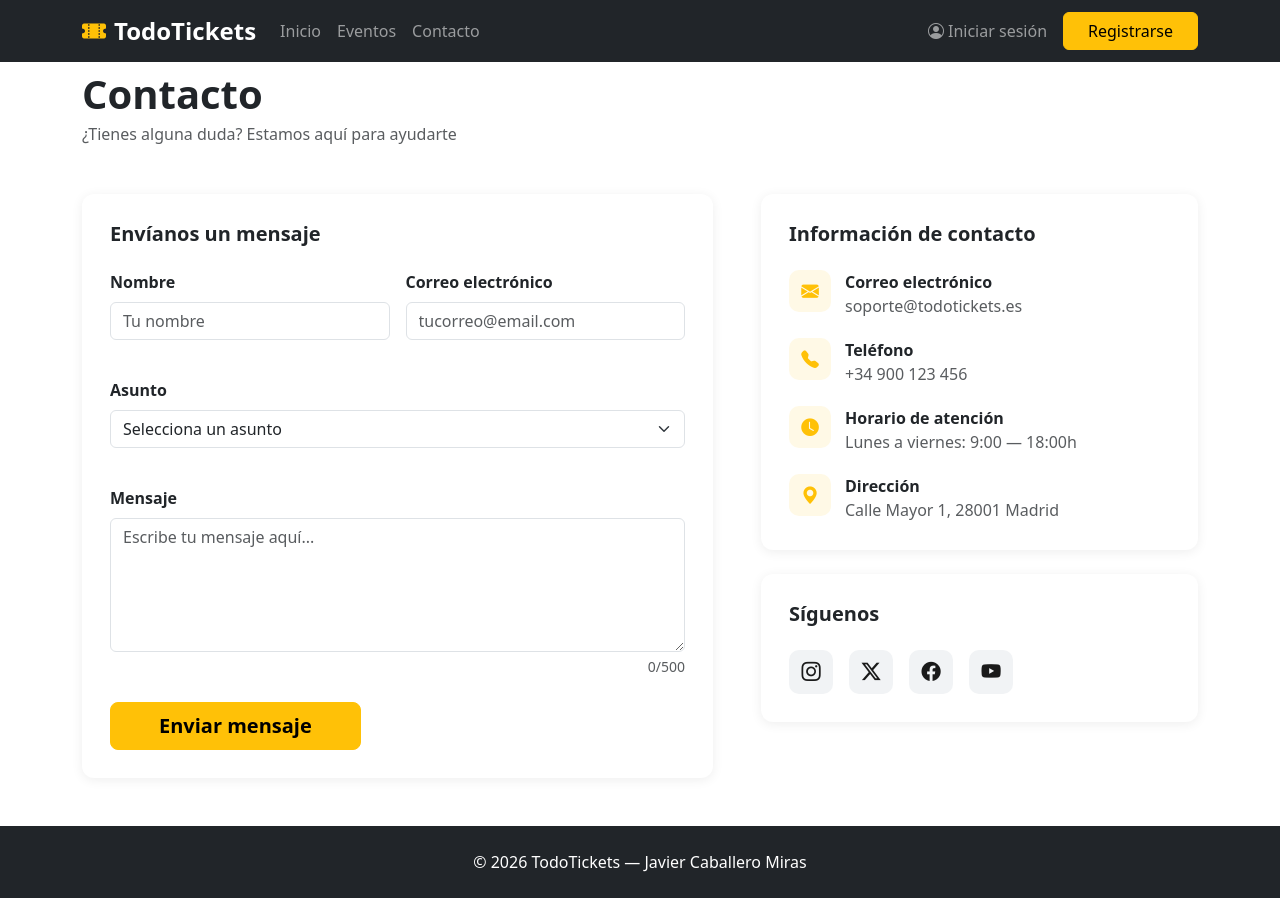
After one commit to JavierCM990/TFG_JavierCaballeroMiras, a PHP site: page /contacto.php in a window 1280 px wide. The commit adds this page. Run offline with PHP 8.4, Linux system fonts and the light colour scheme.

Commit message:
Páginas login, registro y contacto completadas

```diff
--- /dev/null
+++ b/src/contacto.php
@@ -0,0 +1,149 @@
+<!DOCTYPE html>
+<html lang="es">
+<head>
+  <meta charset="UTF-8">
+  <meta name="viewport" content="width=device-width, initial-scale=1.0">
+  <title>Contacto — TodoTickets</title>
+  <link href="https://cdn.jsdelivr.net/npm/bootstrap@5.3.3/dist/css/bootstrap.min.css" rel="stylesheet">
+  <link href="https://cdn.jsdelivr.net/npm/bootstrap-icons@1.11.3/font/bootstrap-icons.min.css" rel="stylesheet">
+  <link href="media/css/estilos.css" rel="stylesheet">
+  <link href="media/css/contacto.css" rel="stylesheet">
+</head>
+<body>
+
+  <?php include 'comun/navbar.php'; ?>
+
+  <!-- CABECERA -->
+  <section class="cabecera-pagina">
+    <div class="container">
+      <h1 class="fw-bold mb-1">Contacto</h1>
+      <p class="text-muted mb-0">¿Tienes alguna duda? Estamos aquí para ayudarte</p>
+    </div>
+  </section>
+
+  <!-- CONTENIDO -->
+  <div class="container my-5">
+    <div class="row g-5">
+
+      <!-- FORMULARIO -->
+      <div class="col-lg-7">
+        <div class="tarjeta-contacto">
+          <h5 class="fw-bold mb-4">Envíanos un mensaje</h5>
+
+          <form id="formulario-contacto" novalidate>
+
+            <div class="row g-3 mb-3">
+              <div class="col-md-6">
+                <label class="form-label fw-semibold">Nombre</label>
+                <div class="input-group">
+                  <input type="text" class="form-control" id="nombre" placeholder="Tu nombre" required>
+                </div>
+                <div class="error-campo" id="error-nombre"></div>
+              </div>
+              <div class="col-md-6">
+                <label class="form-label fw-semibold">Correo electrónico</label>
+                <div class="input-group">
+                  <input type="email" class="form-control" id="correo" placeholder="tucorreo@email.com" required>
+                </div>
+                <div class="error-campo" id="error-correo"></div>
+              </div>
+            </div>
+
+            <div class="mb-3">
+              <label class="form-label fw-semibold">Asunto</label>
+              <div class="input-group">
+                <select class="form-select" id="asunto">
+                  <option value="">Selecciona un asunto</option>
+                  <option value="compra">Problema con una compra</option>
+                  <option value="evento">Información sobre un evento</option>
+                  <option value="cuenta">Problema con mi cuenta</option>
+                  <option value="reembolso">Solicitud de reembolso</option>
+                  <option value="otro">Otro</option>
+                </select>
+              </div>
+              <div class="error-campo" id="error-asunto"></div>
+            </div>
+
+            <div class="mb-4">
+              <label class="form-label fw-semibold">Mensaje</label>
+              <textarea class="form-control" id="mensaje" rows="5" placeholder="Escribe tu mensaje aquí..." required></textarea>
+              <div class="d-flex justify-content-between mt-1">
+                <div class="error-campo" id="error-mensaje"></div>
+                <small class="text-muted"><span id="contador-caracteres">0</span>/500</small>
+              </div>
+            </div>
+
+            <button type="submit" class="btn btn-warning fw-bold btn-lg px-5">Enviar mensaje</button>
+
+          </form>
+
+          <!-- Mensaje de éxito -->
+          <div id="mensaje-exito" class="alerta-exito d-none mt-4">
+            <i class="bi bi-check-circle-fill me-2"></i>
+            ¡Mensaje enviado correctamente! Te responderemos en menos de 24 horas.
+          </div>
+
+        </div>
+      </div>
+
+      <!-- INFO CONTACTO -->
+      <div class="col-lg-5">
+
+        <div class="tarjeta-contacto mb-4">
+          <h5 class="fw-bold mb-4">Información de contacto</h5>
+
+          <div class="info-item">
+            <div class="info-icono"><i class="bi bi-envelope-fill"></i></div>
+            <div>
+              <p class="fw-semibold mb-0">Correo electrónico</p>
+              <p class="text-muted mb-0">soporte@todotickets.es</p>
+            </div>
+          </div>
+
+          <div class="info-item">
+            <div class="info-icono"><i class="bi bi-telephone-fill"></i></div>
+            <div>
+              <p class="fw-semibold mb-0">Teléfono</p>
+              <p class="text-muted mb-0">+34 900 123 456</p>
+            </div>
+          </div>
+
+          <div class="info-item">
+            <div class="info-icono"><i class="bi bi-clock-fill"></i></div>
+            <div>
+              <p class="fw-semibold mb-0">Horario de atención</p>
+              <p class="text-muted mb-0">Lunes a viernes: 9:00 — 18:00h</p>
+            </div>
+          </div>
+
+          <div class="info-item">
+            <div class="info-icono"><i class="bi bi-geo-alt-fill"></i></div>
+            <div>
+              <p class="fw-semibold mb-0">Dirección</p>
+              <p class="text-muted mb-0">Calle Mayor 1, 28001 Madrid</p>
+            </div>
+          </div>
+
+        </div>
+
+        <!-- Redes sociales -->
+        <div class="tarjeta-contacto">
+          <h5 class="fw-bold mb-4">Síguenos</h5>
+          <div class="d-flex gap-3">
+            <a href="#" class="btn-red-social"><i class="bi bi-instagram"></i></a>
+            <a href="#" class="btn-red-social"><i class="bi bi-twitter-x"></i></a>
+            <a href="#" class="btn-red-social"><i class="bi bi-facebook"></i></a>
+            <a href="#" class="btn-red-social"><i class="bi bi-youtube"></i></a>
+          </div>
+        </div>
+
+      </div>
+    </div>
+  </div>
+
+  <?php include 'comun/footer.php'; ?>
+
+  <script src="https://cdn.jsdelivr.net/npm/bootstrap@5.3.3/dist/js/bootstrap.bundle.min.js"></script>
+  <script src="media/js/contacto.js"></script>
+</body>
+</html>
--- /dev/null
+++ b/src/media/css/contacto.css
@@ -0,0 +1,78 @@
+.tarjeta-contacto {
+  background: #fff;
+  border-radius: 12px;
+  padding: 28px;
+  box-shadow: 0 2px 12px rgba(0,0,0,0.07);
+}
+
+.error-campo {
+  color: #dc3545;
+  font-size: 0.82rem;
+  margin-top: 4px;
+  min-height: 18px;
+}
+
+.input-group .form-control:focus,
+.input-group .form-select:focus {
+  border-color: #ffc107;
+  box-shadow: 0 0 0 0.2rem rgba(255,193,7,0.25);
+}
+
+.form-control:focus {
+  border-color: #ffc107;
+  box-shadow: 0 0 0 0.2rem rgba(255,193,7,0.25);
+}
+
+/* INFO ITEMS */
+.info-item {
+  display: flex;
+  align-items: flex-start;
+  gap: 14px;
+  margin-bottom: 20px;
+}
+
+.info-item:last-child {
+  margin-bottom: 0;
+}
+
+.info-icono {
+  width: 42px;
+  height: 42px;
+  background: #fff9e6;
+  border-radius: 10px;
+  display: flex;
+  align-items: center;
+  justify-content: center;
+  color: #ffc107;
+  font-size: 1.1rem;
+  flex-shrink: 0;
+}
+
+/* REDES SOCIALES */
+.btn-red-social {
+  width: 44px;
+  height: 44px;
+  border-radius: 10px;
+  background: #f1f3f5;
+  display: flex;
+  align-items: center;
+  justify-content: center;
+  color: #1a1a1a;
+  font-size: 1.2rem;
+  text-decoration: none;
+  transition: background 0.2s, color 0.2s;
+}
+
+.btn-red-social:hover {
+  background: #ffc107;
+  color: #1a1a1a;
+}
+
+/* ALERTA ÉXITO */
+.alerta-exito {
+  background: #d1e7dd;
+  color: #0a3622;
+  border-radius: 10px;
+  padding: 16px 20px;
+  font-weight: 500;
+}
--- /dev/null
+++ b/src/media/js/contacto.js
@@ -0,0 +1,59 @@
+function validarCorreo(correo) {
+  return /^[^\s@]+@[^\s@]+\.[a-zA-Z]{2,}$/.test(correo);
+}
+
+// Contador de caracteres del mensaje
+const mensaje = document.getElementById('mensaje');
+const contador = document.getElementById('contador-caracteres');
+
+mensaje.addEventListener('input', function () {
+  const longitud = this.value.length;
+  contador.textContent = longitud;
+  if (longitud > 500) {
+    this.value = this.value.substring(0, 500);
+    contador.textContent = 500;
+  }
+});
+
+// Validación y envío
+const formulario = document.getElementById('formulario-contacto');
+const mensajeExito = document.getElementById('mensaje-exito');
+
+formulario.addEventListener('submit', function (e) {
+  e.preventDefault();
+  let valido = true;
+
+  const errores = ['nombre', 'correo', 'asunto', 'mensaje'];
+  errores.forEach(id => {
+    document.getElementById('error-' + id).textContent = '';
+  });
+
+  const nombre = document.getElementById('nombre').value.trim();
+  const correo = document.getElementById('correo').value;
+  const asunto = document.getElementById('asunto').value;
+  const mensajeVal = document.getElementById('mensaje').value.trim();
+
+  if (!nombre) {
+    document.getElementById('error-nombre').textContent = 'El nombre es obligatorio.';
+    valido = false;
+  }
+  if (!validarCorreo(correo)) {
+    document.getElementById('error-correo').textContent = 'Introduce un correo válido.';
+    valido = false;
+  }
+  if (!asunto) {
+    document.getElementById('error-asunto').textContent = 'Selecciona un asunto.';
+    valido = false;
+  }
+  if (!mensajeVal || mensajeVal.length < 10) {
+    document.getElementById('error-mensaje').textContent = 'El mensaje debe tener al menos 10 caracteres.';
+    valido = false;
+  }
+
+  if (valido) {
+    formulario.reset();
+    contador.textContent = '0';
+    mensajeExito.classList.remove('d-none');
+    setTimeout(() => mensajeExito.classList.add('d-none'), 5000);
+  }
+});
```
Also changed, not shown: src/eventos.php (+6 -6 lines), src/index.php (+12 -12 lines), src/login.php (added, +76 -0 lines), src/media/css/auth.css (added, +40 -0 lines), src/media/css/eventos.css (+0 -12 lines), src/media/js/auth.js (added, +140 -0 lines), src/registro.php (added, +110 -0 lines).
